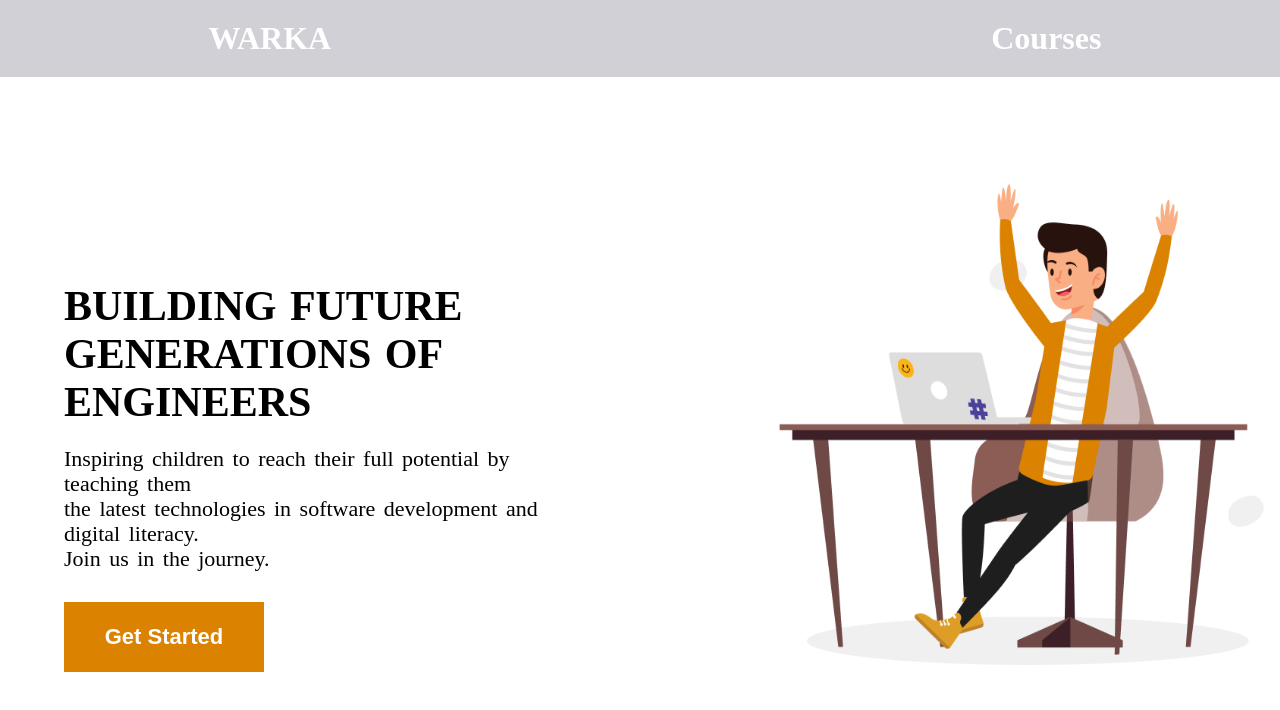
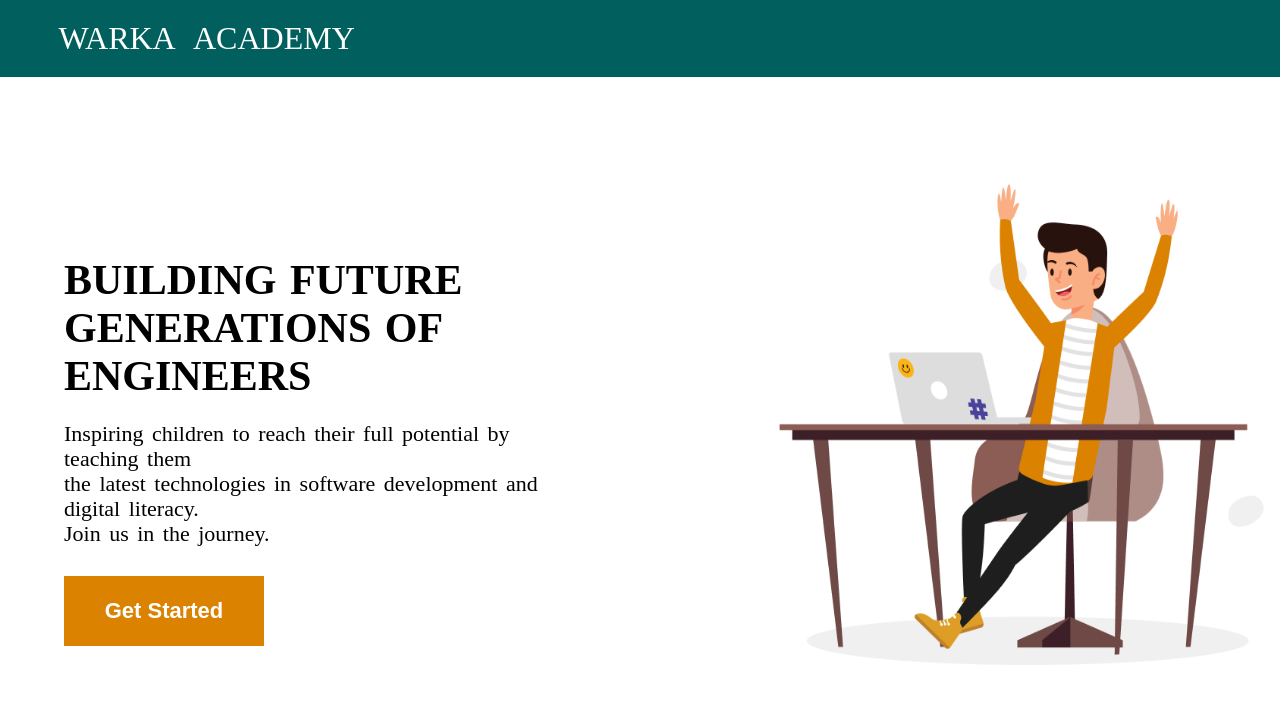
Before and after one commit to Melat16/LMS-MVP, a Next.js app: page / in a window 1280 px wide. Shown: the top 710 px of the page. Built offline with nearby package versions, Linux system fonts and the light colour scheme.

Commit message:
adjusted the styles

```diff
--- a/components/Navbar.js
+++ b/components/Navbar.js
@@ -2,13 +2,13 @@ import styled from "styled-components";
 
 const Container = styled.div`
 max-height:100px;
-background: rgba(20,20,50,0.2);
-justify-content: center;
+padding-left:3%;
+background: rgb(1,96,93);
 display: flex;
 `
 const Leftcontainer = styled.div`
 margin: 20px;
-margin-left: 50px;
+margin-left: 20px;
 float: left;
 `
 
@@ -17,19 +17,22 @@ margin: 20px;
 margin-left: 50%;
 float: right;
 `
-const H1 = styled.h1`
+const H2 = styled.h1`
 color: white;
+font-weight:lighter;
+word-spacing: 0.4em;
+
 
 `
 const Navbar = () => {
     return (
             <Container>
         <Leftcontainer>
-       <H1>WARKA</H1>
+       <H2>WARKA ACADEMY</H2>
         </Leftcontainer>
 
         <Rightcontainer>
-        <H1>Courses</H1>
+
         </Rightcontainer>
             </Container>
      )
--- a/pages/index.js
+++ b/pages/index.js
@@ -2,6 +2,7 @@ import styled from "styled-components";
 import Navbar from "../components/Navbar";
 import Image from 'next/image';
 import Child from "../public/child.png";
+
 
 
 const Container = styled.div`
@@ -21,7 +22,7 @@ const Left = styled.div`
 float:left;
 width: 50%;
 padding: 5%;
-margin-top:8%;
+margin-top:6%;
 `
 const H1 = styled.h1`
 color:black;
```
Also changed, not shown: public/img.jpg (added), 1 other file (tests, documents, lock files or other folders).
